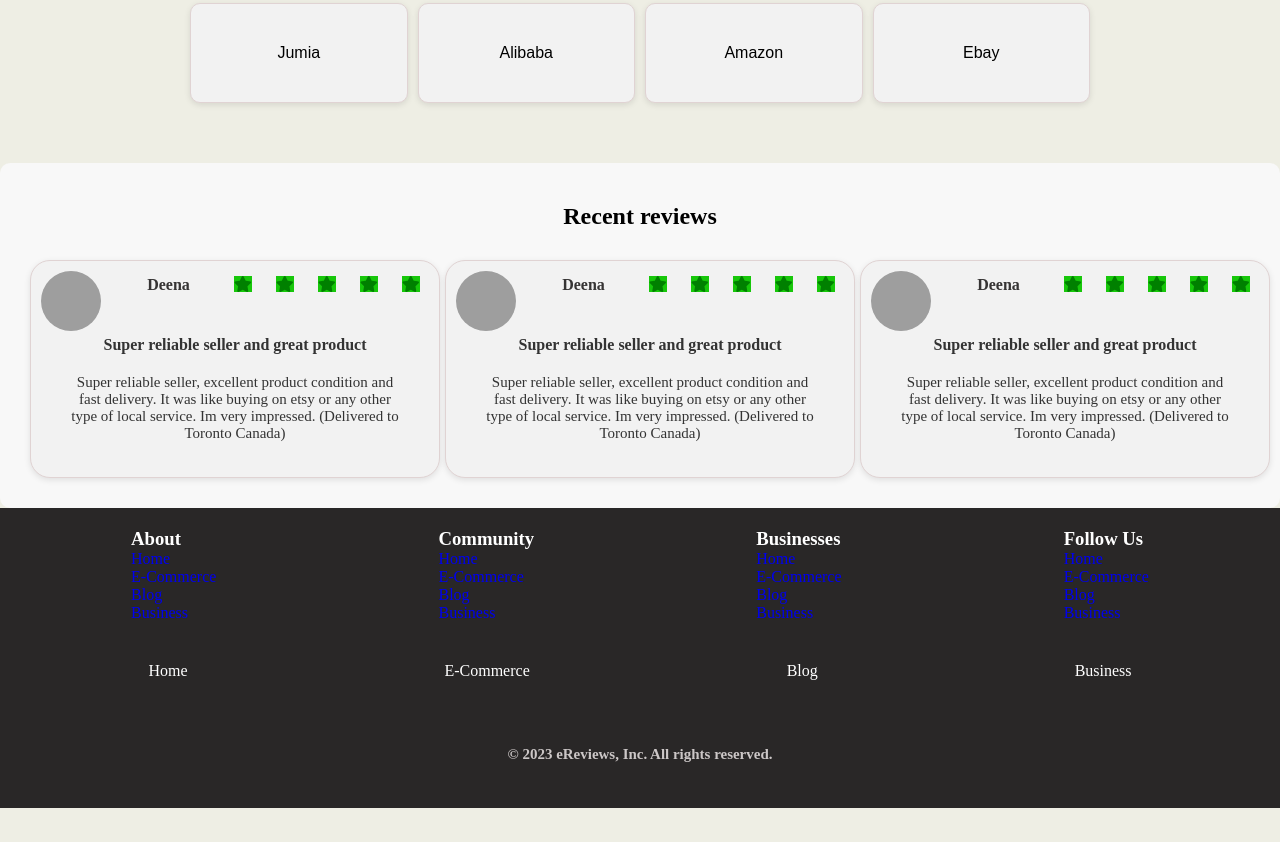
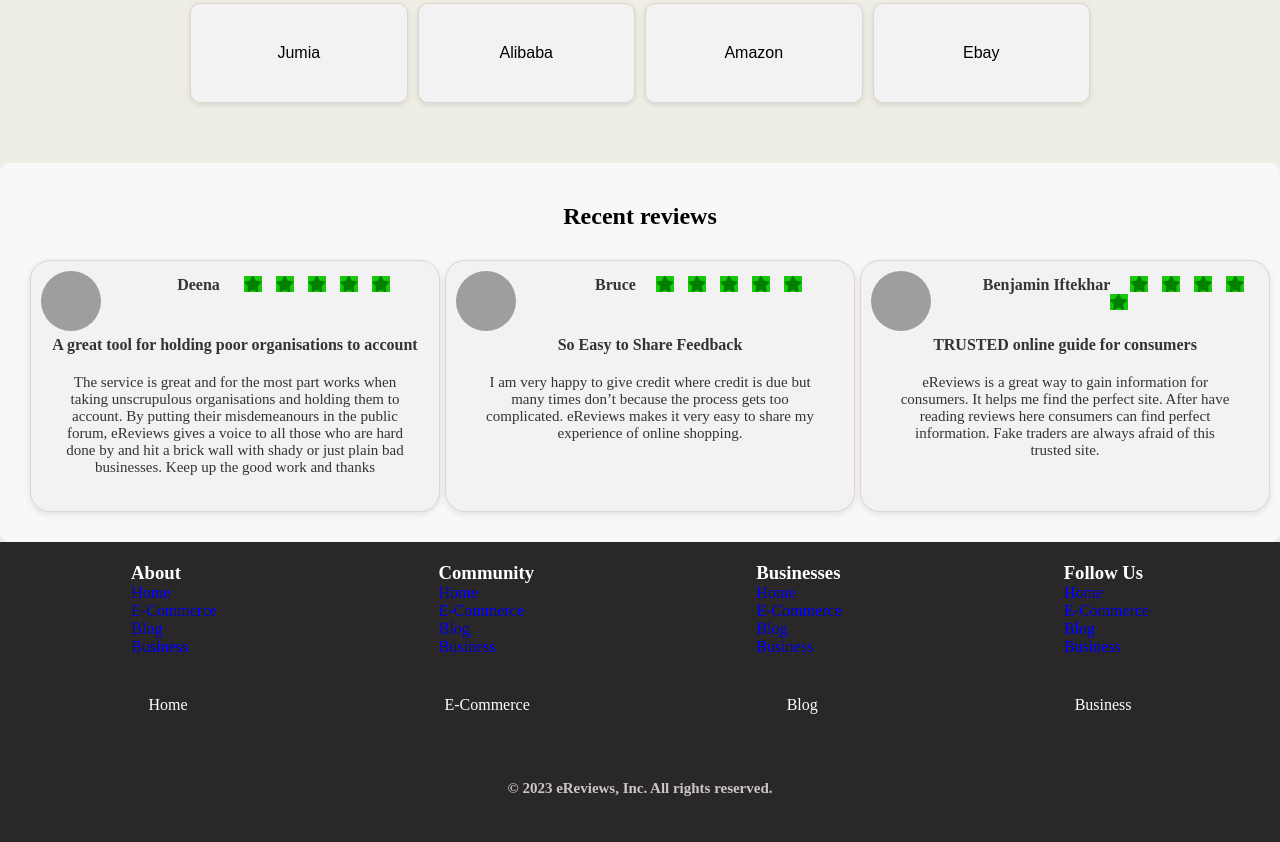
Before and after one commit to Orandifelix/Project-eReviews, a plain HTML site: page index.html in a window 1280 px wide. Shown: the part 636-1478 px from the top of the page. Before the commit the page ends 1444 px from the top, so only its background shows below. Drawn offline with nearby package versions, Linux system fonts and the light colour scheme; grey boxes are pictures that could not be loaded.

Commit message:
added more reviews to  the Dom

```diff
--- a/allstyles/content.css
+++ b/allstyles/content.css
@@ -197,7 +197,7 @@
 }
 
 #toprow h4 span{
-  margin-left: 20px;
+  margin-left: 10px;
   font-size: 16px;
   color: green;
 }
@@ -211,11 +211,16 @@
 }
 
 #bottomrow{
+  display: flex;
+  flex-direction: column;
+  justify-content: center;
+  align-items: center;
   margin: 5px;
 
 }
 #bottomrow h3 {
   font-size: 16px;
+
 }
 
 #bottomrow p {
--- a/index.html
+++ b/index.html
@@ -71,31 +71,32 @@
                                 <span class="fa fa-star"></span></span></h4>
 
                         </div>
-                        <div id="bottomrow"> <h3 id="reviewtittle">Super reliable seller and great product</h3> <p id="review">Super reliable seller, excellent product condition and fast delivery. It was like buying on etsy or any other type of local service. Im very impressed. (Delivered to Toronto Canada)</p></div>
+                        <div id="bottomrow"> <h3 id="reviewtittle">A great tool for holding poor organisations to account</h3> <p id="review">The service is great and for the most part works when taking unscrupulous organisations and holding them to account. By putting their misdemeanours in the public forum, eReviews gives a voice to all those who are hard done by and hit a brick wall with shady or just plain bad businesses. Keep up the good work and thanks</p></div>
                     </div>
                     <div id="review-container">
                         <div id="toprow">
                             <img src="https://images.unsplash.com/photo-1526801505392-f7e63693233d?ixlib=rb-4.0.3&ixid=MnwxMjA3fDB8MHxwaG90by1wYWdlfHx8fGVufDB8fHx8&auto=format&fit=crop&w=387&q=80">
-                            <h4 id="name">Deena <span><span class="fa fa-star checked"></span>
+                            <h4 id="name">Bruce<span><span class="fa fa-star checked"></span>
                                 <span class="fa fa-star checked"></span>
                                 <span class="fa fa-star checked"></span>
                                 <span class="fa fa-star"></span>
                                 <span class="fa fa-star"></span></span></h4>
 
                         </div>
-                        <div id="bottomrow"> <h3 id="reviewtittle">Super reliable seller and great product</h3> <p id="review">Super reliable seller, excellent product condition and fast delivery. It was like buying on etsy or any other type of local service. Im very impressed. (Delivered to Toronto Canada)</p></div>
+                        <div id="bottomrow"> <h3 id="reviewtittle">So Easy to Share Feedback</h3> <p id="review">I am very happy to give credit where credit is due but many times don’t because the process gets too complicated.
+                            eReviews makes it very easy to share my experience of online shopping.</p></div>
                     </div>
                     <div id="review-container">
                         <div id="toprow">
                             <img src="https://images.unsplash.com/photo-1526801505392-f7e63693233d?ixlib=rb-4.0.3&ixid=MnwxMjA3fDB8MHxwaG90by1wYWdlfHx8fGVufDB8fHx8&auto=format&fit=crop&w=387&q=80">
-                            <h4 id="name">Deena <span><span class="fa fa-star checked"></span>
+                            <h4 id="name">Benjamin Iftekhar<span><span class="fa fa-star checked"></span>
                                 <span class="fa fa-star checked"></span>
                                 <span class="fa fa-star checked"></span>
                                 <span class="fa fa-star checked"></span>
                                 <span class="fa fa-star checked"></span></span></h4>
 
                         </div>
-                        <div id="bottomrow"> <h3 id="reviewtittle">Super reliable seller and great product</h3> <p id="review">Super reliable seller, excellent product condition and fast delivery. It was like buying on etsy or any other type of local service. Im very impressed. (Delivered to Toronto Canada)</p></div>
+                        <div id="bottomrow"> <h3 id="reviewtittle">TRUSTED online guide for consumers</h3> <p id="review"> eReviews is a great way to gain information for consumers. It helps me find the perfect site. After have reading reviews here consumers can find perfect information. Fake traders are always afraid of this trusted site.</p></div>
                     </div>
                 </div>
             </div>
--- a/script.js
+++ b/script.js
@@ -25,9 +25,11 @@ function fetchReviews(resource) {
           const ratingElem = document.createElement("span");
           ratingElem.innerText = review.rating;
 
+          nameElem.appendChild(ratingElem)
+
           toprow.appendChild(thumbnail);
           toprow.appendChild(nameElem);
-          toprow.appendChild(ratingElem);
+
 
           const bottomrow = document.createElement("div");
           bottomrow.setAttribute("id", "bottomrow")
```
